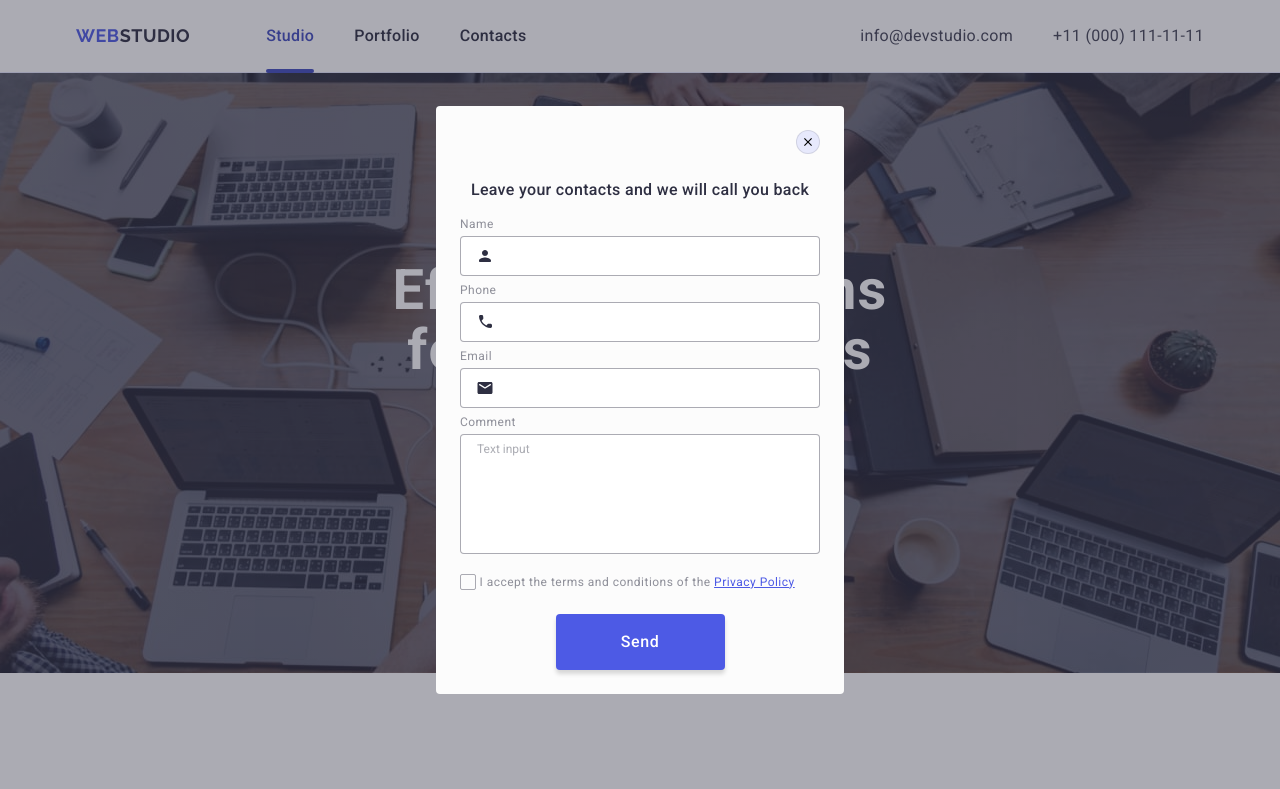
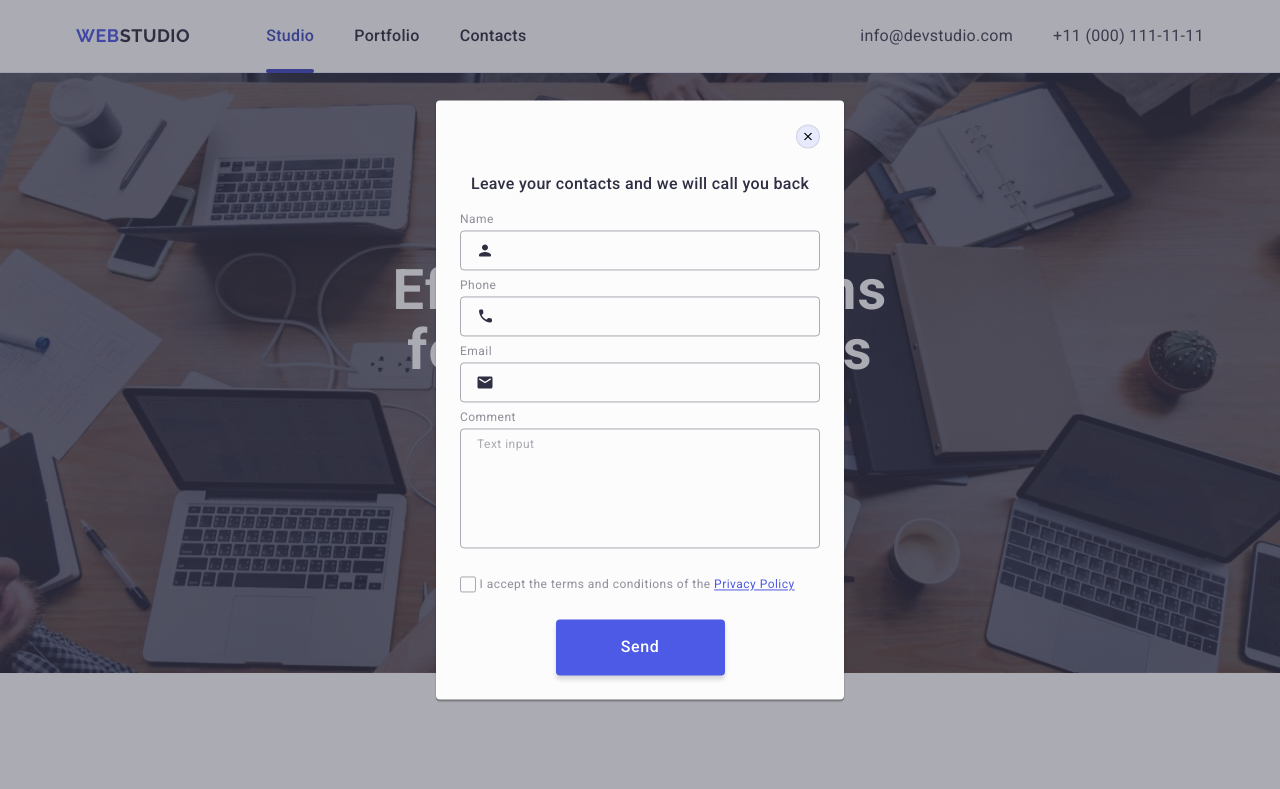
Before and after one commit to NatalySv/goit-markup-hw-05, a plain HTML site: page index.html in a window 1280 px wide. Shown: the top 789 px of the page. Drawn offline with nearby package versions, Linux system fonts and the light colour scheme.

Commit message:
Правка_1

```diff
--- a/css/styles.css
+++ b/css/styles.css
@@ -445,13 +445,14 @@ h3 {
 
 .footer-btn {
   display: inline-flex;
+  min-width: 165px;
   padding: 8px 24px;
   justify-content: center;
   align-items: center;
-  gap: 16px;
 }
 
 .foot-btn-icon {
+  margin-left: 16px;
   fill: #ffffff;
 }
 
@@ -462,10 +463,10 @@ h3 {
   justify-content: center;
   align-items: center;
   position: fixed;
+  top: 0;
+  left: 0;
   width: 100vw;
   height: 100vh;
-  top: 0;
-  left: 0;
   background-color: rgba(46, 47, 66, 0.4);
   opacity: 0;
   visibility: hidden;
@@ -481,14 +482,24 @@ h3 {
 }
 
 .modal {
+  position: absolute;
+  top: 50%;
+  left: 50%;
+  transform: translate(-50%, -50%) scale(1);
   width: 408px;
   min-height: 584px;
   border-radius: 4px;
   background: #fcfcfc;
-  padding: 24px;
+  box-shadow: 0px 1px 1px rgba(0, 0, 0, 0.14), 0px 1px 3px rgba(0, 0, 0, 0.12),
+    0px 2px 1px rgba(0, 0, 0, 0.2);
+  padding: 72px 24px 24px 24px;
+  transition: transform 250ms cubic-bezier(0.4, 0, 0.2, 1);
 }
 
 .modal-btn {
+  position: absolute;
+  top: 24px;
+  right: 24px;
   display: flex;
   justify-content: center;
   align-items: center;
@@ -496,19 +507,20 @@ h3 {
   height: 24px;
   background-color: #e7e9fc;
   border-radius: 50%;
-  margin-left: auto;
-  margin-bottom: 24px;
+  padding: 0;
   border: 1px solid rgba(0, 0, 0, 0.1);
-  transition: fill 250ms cubic-bezier(0.4, 0, 0.2, 1),
-    background-color 250ms cubic-bezier(0.4, 0, 0.2, 1);
+  transition: background-color 250ms cubic-bezier(0.4, 0, 0.2, 1),
+    border 250ms cubic-bezier(0.4, 0, 0.2, 1);
 }
 
 .modal-btn:hover,
 .modal-btn:focus {
   fill: #ffffff;
+  border: none;
 }
 
 .icon-close {
+  transition: fill 250ms cubic-bezier(0.4, 0, 0.2, 1);
 }
 
 .modal-text {
@@ -519,40 +531,36 @@ h3 {
 }
 
 .modal-form {
-  display: flex;
+  /* display: flex;
   flex-direction: column;
   justify-content: center;
   align-items: center;
-  /* height: 336px; */
+
   gap: 8px;
   padding: 0;
-  margin: 0;
+  margin: 0; */
 }
 
 .modal-item {
-  width: 100%;
-  font-size: 12px;
-  line-height: 1.16;
-  letter-spacing: 0.04em;
-  padding: 0;
-  margin: 0;
+  margin-bottom: 8px;
+}
+
+.modal-item-comment {
+  margin-bottom: 16px;
 }
 
 .modal-label {
+  display: block;
+  font-size: 12px;
+  line-height: 1.17;
+  letter-spacing: 0.04em;
   color: #8e8f99;
   padding: 0;
-  margin: 0;
+  margin-bottom: 4px;
 }
 
 .modal-wrapper-input {
   position: relative;
-  padding: 0;
-  margin-top: 4px;
-}
-
-.modal-wrapper-comment {
-  padding: 0;
-  margin-top: 4px;
 }
 
 .modal-input {
@@ -560,9 +568,10 @@ h3 {
   height: 40px;
   border-radius: 4px;
   border: 1px solid rgba(46, 47, 66, 0.4);
-  padding: 8px 0 8px 38px;
+  background-color: transparent;
+  padding-left: 38px;
+  outline: transparent;
   margin: 0;
-  outline: none;
   transition: border-color 250ms cubic-bezier(0.4, 0, 0.2, 1);
 }
 
@@ -571,13 +580,13 @@ h3 {
 }
 
 .modal-input.comment {
+  font-size: 12px;
+  line-height: 1.17;
+  letter-spacing: 0.04em;
+  color: rgba(46, 47, 66, 0.4);
   height: 120px;
-  padding-left: 16px;
-}
-
-textarea {
+  padding: 8px 16px;
   resize: none;
-  margin: 0;
 }
 
 textarea::placeholder {
@@ -597,16 +606,15 @@ textarea::placeholder {
   fill: #4d5ae5;
 }
 
+.checkbox-wrapper {
+  margin-bottom: 24px;
+}
+
 .modal-accept {
-  display: block;
-  width: 360px;
   color: #8e8f99;
   font-size: 12px;
-  line-height: 1.16%;
+  line-height: 1.17;
   letter-spacing: 0.04em;
-  padding: 0;
-  margin-top: 16px;
-  margin-bottom: 24px;
   user-select: none;
 }
 
@@ -632,13 +640,16 @@ textarea::placeholder {
   border: 1px solid rgba(46, 47, 66, 0.4);
   border-radius: 2px;
   cursor: pointer;
+  fill: transparent;
   transition: background-color 250ms cubic-bezier(0.4, 0, 0.2, 1),
-    border-color 250ms cubic-bezier(0.4, 0, 0.2, 1);
+    border 250ms cubic-bezier(0.4, 0, 0.2, 1),
+    fill 250ms cubic-bezier(0.4, 0, 0.2, 1);
 }
 
-.checkbox:checked + .accept-form {
+.checkbox:checked + modal-accept > .accept-form {
   background-color: #404bbf;
-  border-color: #404bbf;
+  border: none;
+  fill: #f4f4fd;
 }
 
 .accept-icon {
--- a/index.html
+++ b/index.html
@@ -472,13 +472,13 @@
         <p class="modal-text">Leave your contacts and we will call you back</p>
         <form class="modal-form" name="modal-form">
           <div class="modal-item">
-            <label class="modal-label" for="name">Name</label>
+            <label class="modal-label" for="user-name">Name</label>
             <div class="modal-wrapper-input">
               <input
                 class="modal-input"
                 type="text"
-                id="name"
-                name="person-name"
+                id="user-name"
+                name="user-name"
                 required />
               <svg class="modal-icons" width="18" height="24">
                 <use href="./images/icons.svg#icon-person"></use>
@@ -513,24 +513,23 @@
               </svg>
             </div>
           </div>
-          <div class="modal-item">
-            <label class="modal-label" for="comment">Comment</label>
-            <div class="modal-wrapper-comment">
+          <div class="modal-item-comment">
+            <label class="modal-label" for="user-comment">Comment</label>
             <textarea
               class="modal-input comment"
-                name="person-comment"
-                id="comment"
-                rows="6"
+              name="user-comment"
+              id="user-comment"
+              rows="7"
               placeholder="Text input"></textarea>
           </div>
-          </div>
-        </form>
-        <label class="modal-accept">
+          <div class="checkbox-wrapper">
             <input
+              id="user-privacy"
               class="checkbox"
               type="checkbox"
-            name="checkbox-accept"
-            value="false" />
+              name="user-privacy"
+              value="true" />
+            <label class="modal-accept" for="user-privacy">
               <span class="accept-form">
                 <svg class="accept-icon" width="10" height="8">
                   <use href="./images/icons.svg#icon-accept"></use>
@@ -539,7 +538,9 @@
               I accept the terms and conditions of the
               <a class="accept-link" href="">Privacy Policy</a>
             </label>
+          </div>
           <button class="form-send-btn" type="submit">Send</button>
+        </form>
       </div>
     </div>
   </body>
```
Lines whose indentation alone changed are shown as unchanged.
